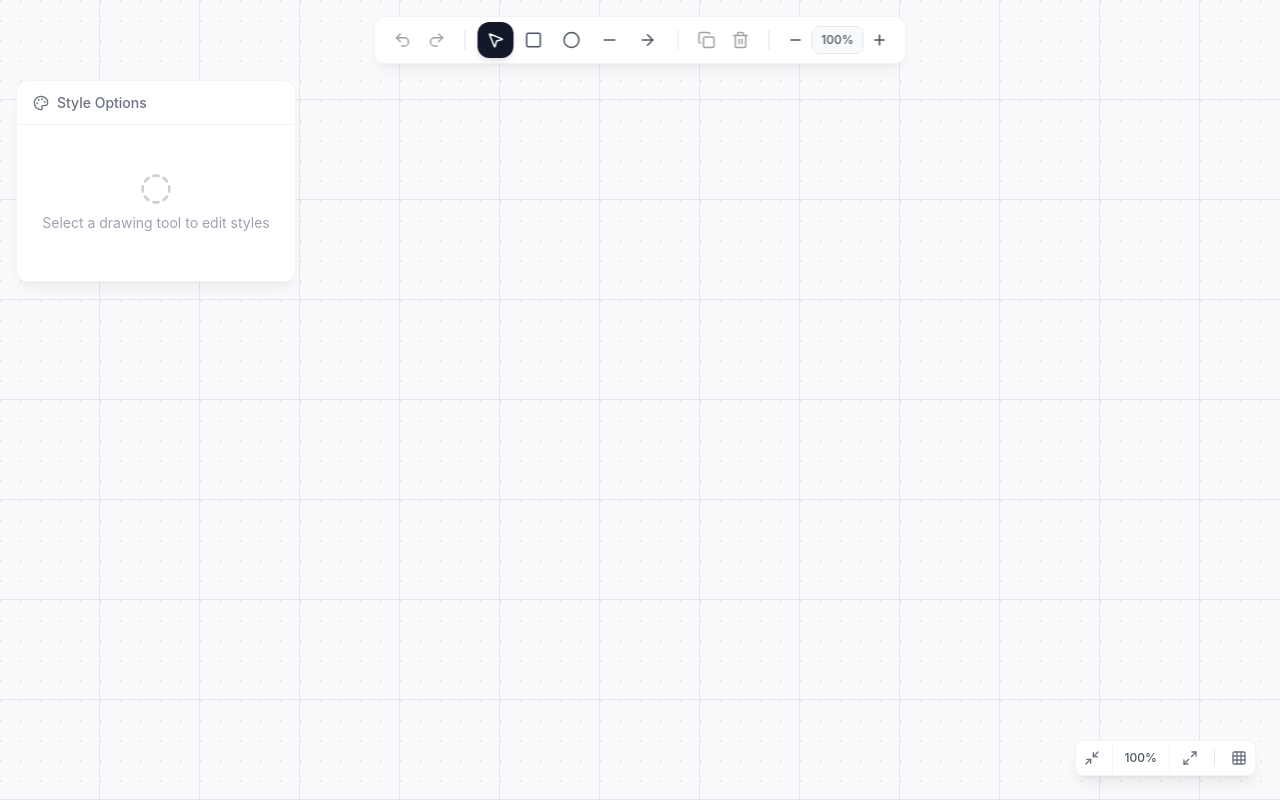
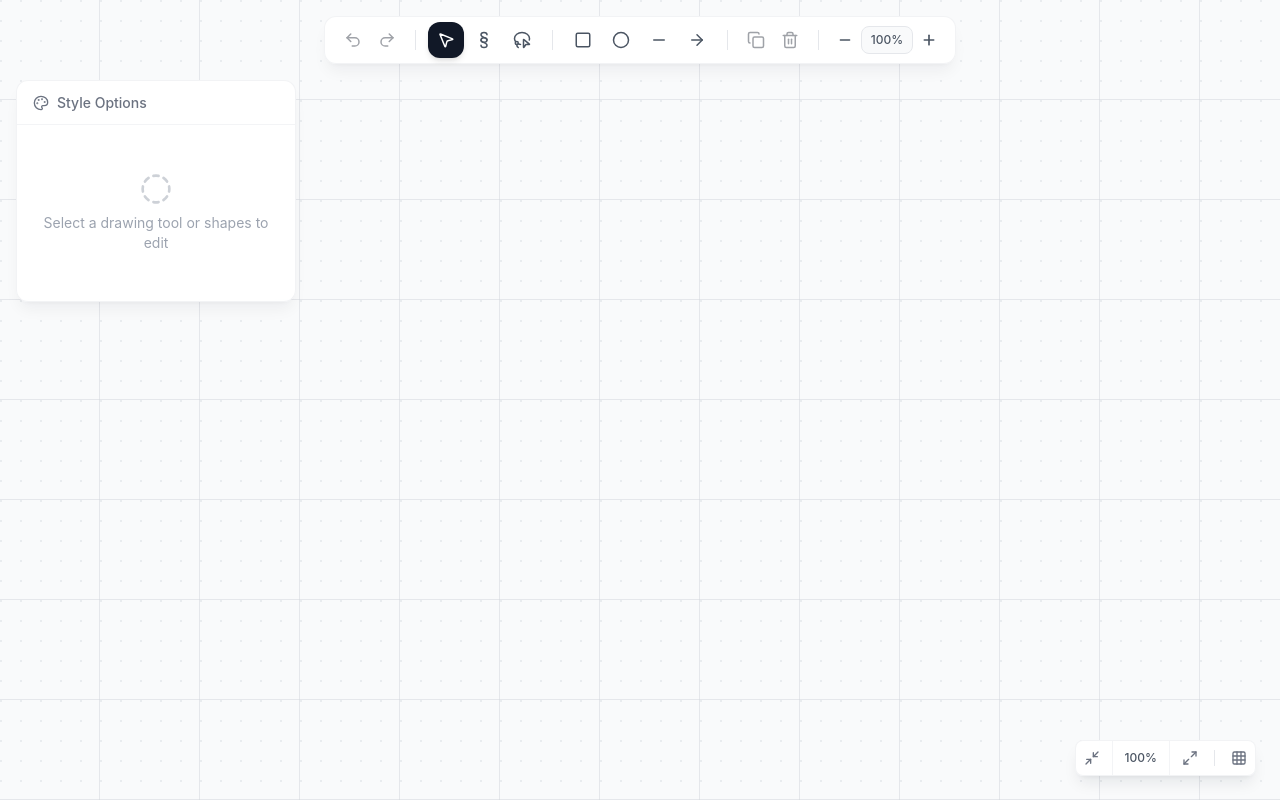
Before and after one commit to Ymit24/diagram-tool, a React (Vite) app in the folder diagram-tool/: page / in a window 1280 px wide. Built offline with nearby package versions, Linux system fonts and the light colour scheme.

Commit message:
feat: add back select and do property changing

```diff
--- a/diagram-tool/src/components/toolbar/ToolOptionsPanel.tsx
+++ b/diagram-tool/src/components/toolbar/ToolOptionsPanel.tsx
@@ -1,8 +1,10 @@
+import { useMemo } from 'react'
 import { useDiagramStore } from '../../store/diagramStore'
 import { DEFAULT_STROKE_COLORS, DEFAULT_FILL_COLORS, DEFAULT_STROKE_WIDTHS, ARROW_HEAD_STYLES } from '../../constants/colors'
 import { LAYOUT } from '../../constants/layout'
+import { getSelectedShapes, getCommonProperties, getShapeTypeLabel } from '../../utils/selection'
 import { clsx } from 'clsx'
-import { Palette, CircleDashed, ArrowLeft } from 'lucide-react'
+import { Palette, CircleDashed, ArrowLeft, Layers } from 'lucide-react'
 import type { ArrowHeadStyle } from '../../types/diagram'
 
 function Stroke({ className }: { className?: string }) {
@@ -14,10 +16,31 @@ function Stroke({ className }: { className?: string }) {
 }
 
 export function ToolOptionsPanel() {
-  const { currentToolOptions, updateToolOptions, currentTool } = useDiagramStore()
+  const { currentToolOptions, updateToolOptions, selection, shapes, updateSelectedShapes, currentTool } = useDiagramStore()
 
+  const selectedShapes = useMemo(() =>
+    getSelectedShapes(shapes, selection),
+    [shapes, selection]
+  )
+
+  const commonProps = useMemo(() =>
+    getCommonProperties(selectedShapes),
+    [selectedShapes]
+  )
+
+  const hasSelection = selection.shapeIds.length > 0
   const isDrawingTool = ['rectangle', 'circle', 'line', 'arrow'].includes(currentTool)
   const isArrowTool = currentTool === 'arrow'
+
+  const panelTitle = hasSelection
+    ? selection.shapeIds.length === 1
+      ? `${getShapeTypeLabel(selectedShapes[0]?.type || '')} Properties`
+      : `${selection.shapeIds.length} Shapes Selected`
+    : 'Style Options'
+
+  const showArrowStyle = hasSelection
+    ? commonProps.allArrows
+    : isArrowTool
 
   return (
     <div
@@ -39,12 +62,46 @@ export function ToolOptionsPanel() {
         )}
         style={{ height: LAYOUT.floatingPanel.headerHeight }}
         >
-          <Palette className="w-4 h-4 mr-2" />
-          Style Options
+          {hasSelection ? <Layers className="w-4 h-4 mr-2" /> : <Palette className="w-4 h-4 mr-2" />}
+          {panelTitle}
         </div>
 
         <div className="p-4 space-y-5">
-          {isDrawingTool ? (
+          {hasSelection ? (
+            <>
+              <ColorSection
+                title="Stroke Color"
+                colors={DEFAULT_STROKE_COLORS}
+                selected={commonProps.stroke}
+                mixed={commonProps.stroke === null}
+                onSelect={(stroke) => updateSelectedShapes({ stroke })}
+              />
+
+              <ColorSection
+                title="Fill Color"
+                colors={DEFAULT_FILL_COLORS}
+                selected={commonProps.fill}
+                mixed={commonProps.fill === null}
+                onSelect={(fill) => updateSelectedShapes({ fill })}
+              />
+
+              <StrokeWidthSection
+                widths={DEFAULT_STROKE_WIDTHS}
+                selected={commonProps.strokeWidth}
+                mixed={commonProps.strokeWidth === null}
+                onSelect={(strokeWidth) => updateSelectedShapes({ strokeWidth })}
+              />
+
+              {showArrowStyle && commonProps.allArrows && (
+                <ArrowHeadStyleSection
+                  styles={ARROW_HEAD_STYLES}
+                  selected={commonProps.arrowHeadStyle}
+                  mixed={commonProps.arrowHeadStyle === null}
+                  onSelect={(arrowHeadStyle) => updateSelectedShapes({ arrowHeadStyle })}
+                />
+              )}
+            </>
+          ) : isDrawingTool ? (
             <>
               <ColorSection
                 title="Stroke Color"
@@ -77,7 +134,7 @@ export function ToolOptionsPanel() {
           ) : (
             <div className="text-center py-8 text-gray-400 text-sm">
               <CircleDashed className="w-8 h-8 mx-auto mb-2 opacity-50" />
-              <p>Select a drawing tool to edit styles</p>
+              <p>Select a drawing tool or shapes to edit</p>
             </div>
           )}
         </div>
@@ -90,11 +147,13 @@ function ColorSection({
   title,
   colors,
   selected,
+  mixed = false,
   onSelect
 }: {
   title: string
   colors: { name: string; value: string }[]
-  selected: string
+  selected: string | null
+  mixed?: boolean
   onSelect: (value: string) => void
 }) {
   return (
@@ -102,6 +161,11 @@ function ColorSection({
       <div className="flex items-center mb-2.5">
         <Stroke className="w-3.5 h-3.5 mr-1.5 text-gray-400" />
         <span className="text-xs font-medium text-gray-500 uppercase tracking-wide">{title}</span>
+        {mixed && (
+          <span className="ml-auto text-[10px] px-1.5 py-0.5 bg-amber-100 text-amber-700 rounded">
+            Mixed
+          </span>
+        )}
       </div>
       <div className="grid grid-cols-6 gap-1.5">
         {colors.map((color) => (
@@ -112,7 +176,7 @@ function ColorSection({
               'w-full aspect-square',
               'transition-all duration-150',
               'rounded-md border',
-              selected === color.value
+              (selected === color.value || (selected === null && !mixed))
                 ? 'border-gray-900 ring-1 ring-gray-900 ring-offset-1'
                 : 'border-gray-200 hover:border-gray-300',
               'cursor-pointer'
@@ -134,10 +198,12 @@ function ColorSection({
 function StrokeWidthSection({
   widths,
   selected,
+  mixed = false,
   onSelect
 }: {
   widths: number[]
-  selected: number
+  selected: number | null
+  mixed?: boolean
   onSelect: (value: number) => void
 }) {
   return (
@@ -145,6 +211,11 @@ function StrokeWidthSection({
       <div className="flex items-center mb-2.5">
         <CircleDashed className="w-3.5 h-3.5 mr-1.5 text-gray-400" />
         <span className="text-xs font-medium text-gray-500 uppercase tracking-wide">Stroke Width</span>
+        {mixed && (
+          <span className="ml-auto text-[10px] px-1.5 py-0.5 bg-amber-100 text-amber-700 rounded">
+            Mixed
+          </span>
+        )}
       </div>
       <div className="flex gap-1.5">
         {widths.map((width) => (
@@ -155,7 +226,7 @@ function StrokeWidthSection({
               'flex items-center justify-center',
               'transition-all duration-150',
               'rounded-md border',
-              selected === width
+              (selected === width || (selected === null && !mixed))
                 ? 'bg-gray-900 text-white border-gray-900'
                 : 'bg-white text-gray-600 border-gray-200 hover:border-gray-300',
               'cursor-pointer'
@@ -176,10 +247,12 @@ function StrokeWidthSection({
 function ArrowHeadStyleSection({
   styles,
   selected,
+  mixed = false,
   onSelect
 }: {
   styles: readonly { name: string; value: string }[]
-  selected: ArrowHeadStyle
+  selected: ArrowHeadStyle | null
+  mixed?: boolean
   onSelect: (value: ArrowHeadStyle) => void
 }) {
   const renderPreview = (style: string, size: number = 12) => {
@@ -234,6 +307,11 @@ function ArrowHeadStyleSection({
       <div className="flex items-center mb-2.5">
         <ArrowLeft className="w-3.5 h-3.5 mr-1.5 text-gray-400" style={{ transform: 'rotate(0deg)' }} />
         <span className="text-xs font-medium text-gray-500 uppercase tracking-wide">Arrow Style</span>
+        {mixed && (
+          <span className="ml-auto text-[10px] px-1.5 py-0.5 bg-amber-100 text-amber-700 rounded">
+            Mixed
+          </span>
+        )}
       </div>
       <div className="grid grid-cols-3 gap-1.5">
         {styles.map((style) => (
@@ -244,7 +322,7 @@ function ArrowHeadStyleSection({
               'h-12',
               'transition-all duration-150',
               'rounded-md border',
-              selected === style.value
+              (selected === style.value || (selected === null && !mixed))
                 ? 'bg-gray-900 text-white border-gray-900'
                 : 'bg-white text-gray-600 border-gray-200 hover:border-gray-300',
               'cursor-pointer'
--- a/diagram-tool/src/components/toolbar/TopToolbar.tsx
+++ b/diagram-tool/src/components/toolbar/TopToolbar.tsx
@@ -1,12 +1,17 @@
 import { useCallback } from 'react'
-import { MousePointer2, Square, Circle, Minus, ArrowRight, Undo2, Redo2, Copy, Trash2 } from 'lucide-react'
+import { MousePointer2, Square, Circle, Minus, ArrowRight, Undo2, Redo2, Copy, Trash2, Section, LassoSelect } from 'lucide-react'
 import { clsx } from 'clsx'
 import { useDiagramStore } from '../../store/diagramStore'
 import type { ToolType } from '../../types/diagram'
 import { LAYOUT } from '../../constants/layout'
 
+const SELECTION_TOOLS: { type: ToolType; icon: React.ComponentType<{ className?: string }>; label: string; shortcut: string }[] = [
+  { type: 'select-click', icon: MousePointer2, label: 'Select', shortcut: 'V' },
+  { type: 'select-box', icon: Section, label: 'Box Select', shortcut: 'B' },
+  { type: 'select-lasso', icon: LassoSelect, label: 'Lasso Select', shortcut: 'L' },
+]
+
 const DRAWING_TOOLS: { type: ToolType; icon: React.ComponentType<{ className?: string }>; label: string; shortcut: string }[] = [
-  { type: 'select-click', icon: MousePointer2, label: 'Select', shortcut: 'V' },
   { type: 'rectangle', icon: Square, label: 'Rectangle', shortcut: 'R' },
   { type: 'circle', icon: Circle, label: 'Circle', shortcut: 'C' },
   { type: 'line', icon: Minus, label: 'Line', shortcut: 'O' },
@@ -80,6 +85,21 @@ export function TopToolbar() {
             onClick={handleRedo}
             disabled={shapeCount === 0}
           />
+        </ToolbarGroup>
+
+        <ToolbarDivider />
+
+        <ToolbarGroup>
+          {SELECTION_TOOLS.map(({ type, icon: Icon, label, shortcut }) => (
+            <ToolButton
+              key={type}
+              icon={Icon}
+              label={label}
+              shortcut={shortcut}
+              active={currentTool === type}
+              onClick={() => setTool(type)}
+            />
+          ))}
         </ToolbarGroup>
 
         <ToolbarDivider />
--- a/diagram-tool/src/store/diagramStore.ts
+++ b/diagram-tool/src/store/diagramStore.ts
@@ -23,6 +23,7 @@ interface DiagramState {
   deleteShapes: (ids: string[]) => void
   setSelection: (selection: Partial<Selection>) => void
   updateToolOptions: (options: Partial<ShapeStyle>) => void
+  updateSelectedShapes: (updates: Partial<ShapeStyle>) => void
   startDrawing: (tool: ToolType, x: number, y: number) => void
   updateDrawing: (x: number, y: number) => void
   finishDrawing: () => void
@@ -70,6 +71,14 @@ export const useDiagramStore = create<DiagramState>((set) => ({
     currentToolOptions: { ...state.currentToolOptions, ...options }
   })),
 
+  updateSelectedShapes: (updates) => set((state) => ({
+    shapes: state.shapes.map((s) =>
+      state.selection.shapeIds.includes(s.id)
+        ? { ...s, style: { ...s.style, ...updates } }
+        : s
+    ) as DiagramShape[]
+  })),
+
   startDrawing: (tool, x, y) => set({
     drawing: { isDrawing: true, tool, startX: x, startY: y, currentX: x, currentY: y, tempShapeId: null }
   }),
--- /dev/null
+++ b/diagram-tool/src/utils/selection.ts
@@ -0,0 +1,73 @@
+import type { DiagramShape, ShapeStyle, ArrowHeadStyle } from '../types/diagram'
+
+export function getSelectedShapes(shapes: DiagramShape[], selection: { shapeIds: string[] }): DiagramShape[] {
+  return shapes.filter(shape => selection.shapeIds.includes(shape.id))
+}
+
+interface CommonProperties {
+  stroke: string | null
+  strokeWidth: number | null
+  fill: string | null
+  arrowHeadStyle: ArrowHeadStyle | null
+  allArrows: boolean
+}
+
+export function getCommonProperties(shapes: DiagramShape[]): CommonProperties {
+  if (shapes.length === 0) {
+    return {
+      stroke: null,
+      strokeWidth: null,
+      fill: null,
+      arrowHeadStyle: null,
+      allArrows: false,
+    }
+  }
+
+  const first = shapes[0].style
+  let commonStroke: string | null = first.stroke
+  let commonStrokeWidth: number | null = first.strokeWidth
+  let commonFill: string | null = first.fill
+  let commonArrowHeadStyle: ArrowHeadStyle | null = first.arrowHeadStyle
+  let allArrows = shapes.every(s => s.type === 'arrow')
+
+  for (const shape of shapes) {
+    if (shape.style.stroke !== commonStroke) commonStroke = null
+    if (shape.style.strokeWidth !== commonStrokeWidth) commonStrokeWidth = null
+    if (shape.style.fill !== commonFill) commonFill = null
+    if (allArrows && shape.type === 'arrow' && shape.style.arrowHeadStyle !== commonArrowHeadStyle) {
+      commonArrowHeadStyle = null
+    }
+  }
+
+  return {
+    stroke: commonStroke,
+    strokeWidth: commonStrokeWidth,
+    fill: commonFill,
+    arrowHeadStyle: commonArrowHeadStyle,
+    allArrows,
+  }
+}
+
+export function getShapeTypeLabel(type: string): string {
+  const labels: Record<string, string> = {
+    rectangle: 'Rectangle',
+    circle: 'Circle',
+    line: 'Line',
+    arrow: 'Arrow',
+  }
+  return labels[type] || type
+}
+
+export function applyPropertyToShapes(
+  shapes: DiagramShape[],
+  property: keyof ShapeStyle,
+  value: string | number
+): Partial<DiagramShape>[] {
+  return shapes.map(shape => ({
+    id: shape.id,
+    style: {
+      ...shape.style,
+      [property]: value,
+    },
+  }))
+}
```
